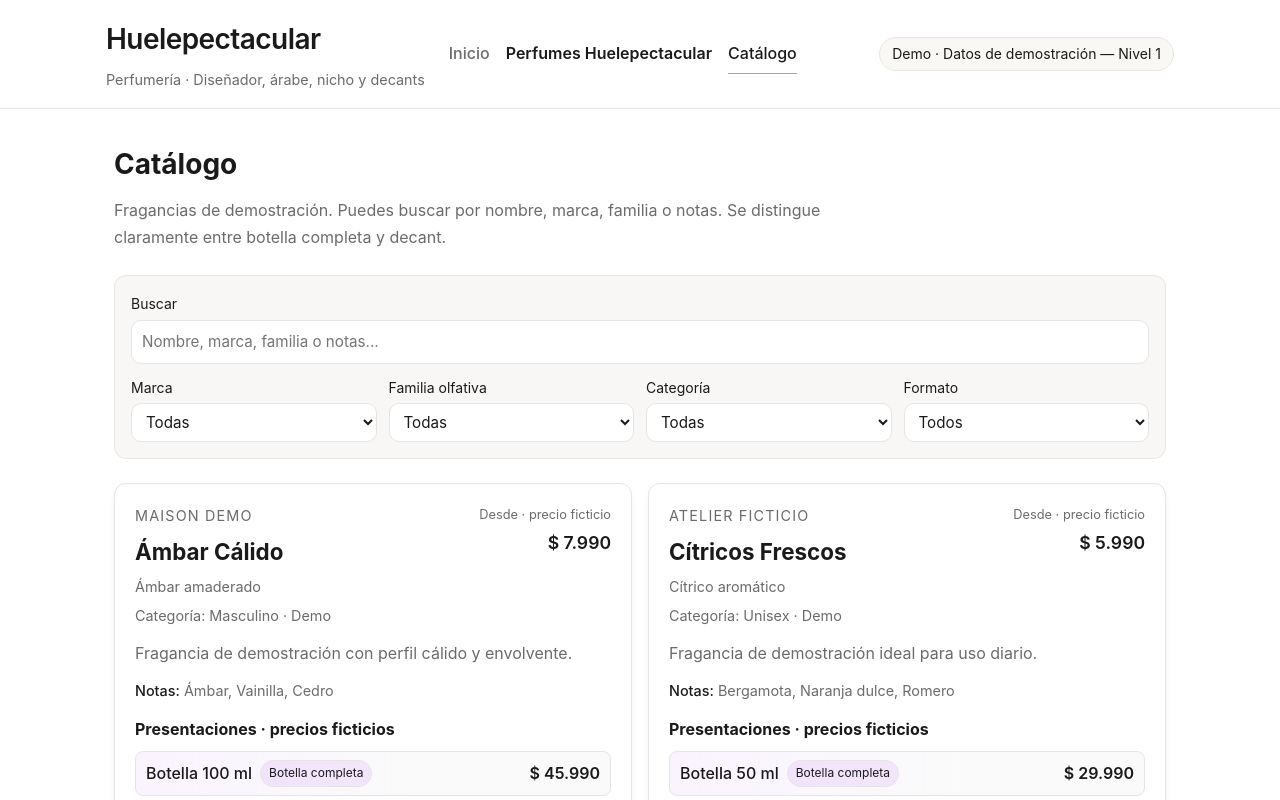
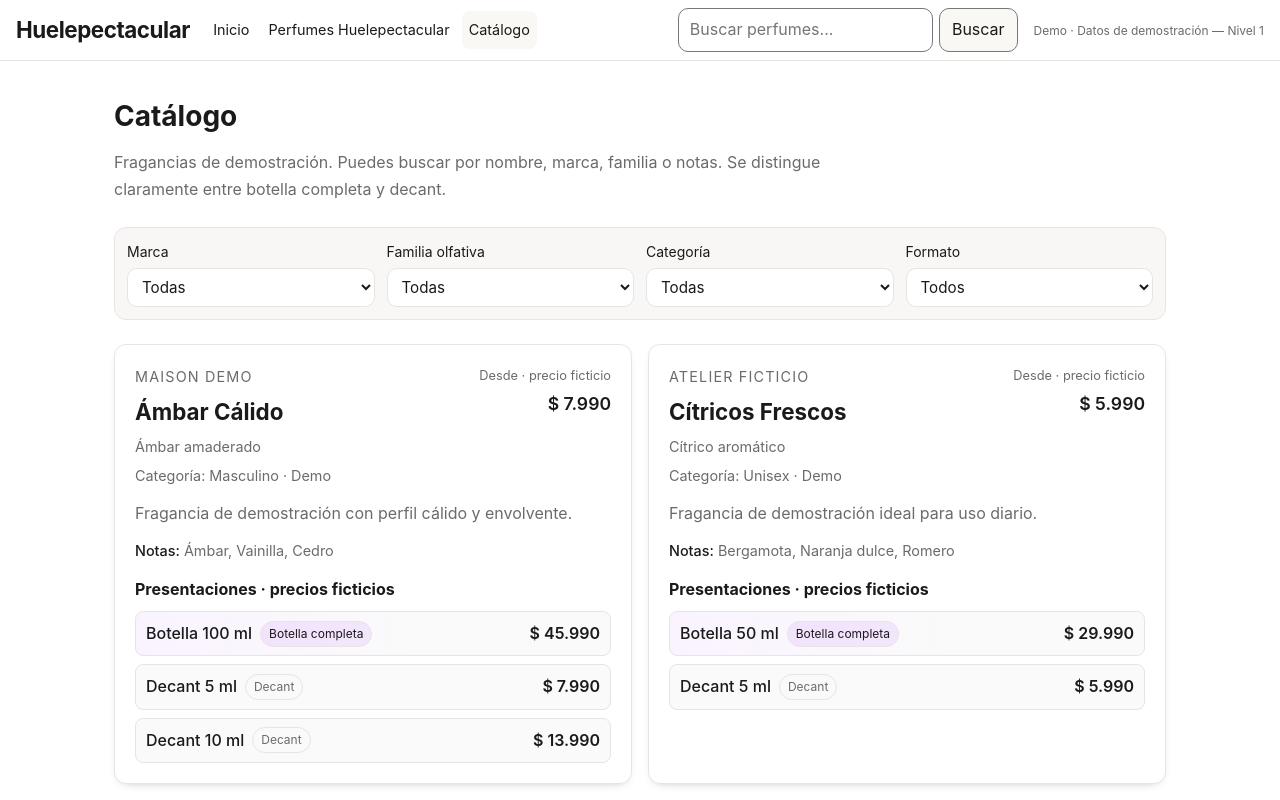
Before and after one commit to aissaack/Perfumeria-HP, a React (Vite) app in the folder apps/web/: page /catalogo in a window 1280 px wide. Shown: the top 800 px of the page. Built offline with nearby package versions, Linux system fonts and the light colour scheme.

Commit message:
feat: mantener busqueda y filtros accesibles

```diff
--- a/apps/web/src/components/Header.css
+++ b/apps/web/src/components/Header.css
@@ -1,107 +1,30 @@
-.hp-header {
-  border-bottom: 1px solid var(--border);
-  background: rgba(255, 255, 255, 0.98);
-  backdrop-filter: blur(6px);
-  position: sticky;
-  top: 0;
-  z-index: 10;
+.hp-header { position: sticky; top: 0; z-index: 30; border-bottom: 1px solid var(--border); background: var(--surface); }
+.hp-header__container { max-width: 1360px; margin: 0 auto; padding: 0.5rem 1rem; display: grid; grid-template-columns: 1fr auto; gap: 0.4rem 0.75rem; align-items: center; }
+.hp-header__brand-link { text-decoration: none; min-width: 0; }
+.hp-header__title { color: var(--text-h); font-weight: 650; font-size: clamp(1.1rem, 4vw, 1.4rem); letter-spacing: -0.02em; }
+.hp-header__mobile-demo { margin-left: 0.5rem; color: var(--text-h); font-size: 0.7rem; border: 1px solid var(--border); border-radius: var(--radius-pill); padding: 0.1rem 0.35rem; background: var(--accent-bg); }
+.hp-header__menu-button, .hp-header__search button { min-height: 44px; border: 1px solid var(--control-border, #777); border-radius: var(--radius-md); background: var(--surface); color: var(--text-h); font: inherit; cursor: pointer; padding: 0.35rem 0.75rem; }
+.hp-header__nav { display: none; position: absolute; top: 100%; right: 1rem; min-width: min(18rem, calc(100vw - 2rem)); max-height: min(60vh, 24rem); overflow: auto; padding: 0.5rem; border: 1px solid var(--border); border-radius: var(--radius-md); background: var(--surface); box-shadow: var(--shadow); }
+.hp-header__nav--open { display: flex; flex-direction: column; align-items: stretch; }
+.hp-header__nav-link { color: var(--text-h); text-decoration: none; padding: 0.6rem; border-radius: var(--radius-sm); }
+.hp-header__nav-link:hover, .hp-header__nav-link.is-active { background: var(--accent-bg); color: var(--text-h); }
+.hp-header__search { grid-column: 1 / -1; display: flex; gap: 0.4rem; min-width: 0; }
+.hp-header__search input { min-width: 0; flex: 1; width: 100%; min-height: 44px; border: 1px solid var(--control-border, #777); border-radius: var(--radius-md); padding: 0.4rem 0.7rem; background: var(--surface); color: var(--text-h); font: inherit; }
+.hp-header__search button { background: var(--accent-bg); }
+.hp-header__demo { position: absolute; width: 1px; height: 1px; overflow: hidden; clip-path: inset(50%); }
+.hp-header__demo-badge { font-size: 0.75rem; color: var(--text); }
+.hp-header__sr-only { position: absolute; width: 1px; height: 1px; padding: 0; margin: -1px; overflow: hidden; clip: rect(0, 0, 0, 0); white-space: nowrap; border: 0; }
+.hp-header :focus-visible { outline: 2px solid var(--accent-strong); outline-offset: 2px; }
+@media (min-width: 768px) {
+  .hp-header__mobile-demo { display: none; }
+  .hp-header__container { grid-template-columns: auto 1fr auto; gap: 0.4rem 1rem; }
+  .hp-header__menu-button { display: none; }
+  .hp-header__nav, .hp-header__nav--open { display: flex; position: static; min-width: 0; max-height: none; overflow: visible; flex-direction: row; flex-wrap: wrap; gap: 0.3rem; padding: 0; border: 0; box-shadow: none; background: transparent; }
+  .hp-header__nav-link { padding: 0.45rem; font-size: 0.9rem; }
+  .hp-header__search { grid-column: 1 / 3; }
+  .hp-header__demo { position: static; width: auto; height: auto; overflow: visible; clip-path: none; }
 }
-
-.hp-header__container {
-  max-width: 1100px;
-  margin: 0 auto;
-  padding: var(--space-4) var(--space-4);
-  display: grid;
-  grid-template-columns: 1fr;
-  gap: var(--space-3);
-  align-items: center;
+@media (min-width: 1100px) {
+  .hp-header__container { grid-template-columns: auto 1fr minmax(220px, 340px) auto; }
+  .hp-header__search { grid-column: auto; }
 }
-
-.hp-header__brand-link {
-  display: flex;
-  flex-direction: column;
-  gap: var(--space-1);
-  text-decoration: none;
-}
-
-.hp-header__title {
-  font-size: 1.5rem;
-  letter-spacing: -0.02em;
-  color: var(--text-h);
-  font-weight: 600;
-}
-
-.hp-header__subtitle {
-  color: var(--text);
-  font-size: 0.9rem;
-}
-
-.hp-header__nav {
-  display: flex;
-  align-items: center;
-  gap: var(--space-4);
-  flex-wrap: wrap;
-}
-
-.hp-header__nav-link {
-  text-decoration: none;
-  color: var(--text);
-  font-weight: 500;
-  padding: var(--space-1) 0;
-  position: relative;
-  transition: color var(--transition-fast);
-}
-
-.hp-header__nav-link:hover,
-.hp-header__nav-link:focus-visible {
-  color: var(--text-h);
-}
-
-.hp-header__nav-link.is-active {
-  color: var(--text-h);
-}
-
-.hp-header__nav-link.is-active::after {
-  content: '';
-  position: absolute;
-  left: 0;
-  bottom: -2px;
-  width: 100%;
-  height: 1px;
-  background: var(--accent);
-}
-
-.hp-header__nav-link--highlight {
-  font-weight: 600;
-  color: var(--text-h);
-}
-
-.hp-header__demo {
-  display: flex;
-  align-items: center;
-  justify-content: flex-start;
-}
-
-.hp-header__demo-badge {
-  display: inline-flex;
-  align-items: center;
-  padding: var(--space-1) var(--space-3);
-  border-radius: var(--radius-pill);
-  border: 1px solid var(--border);
-  background: var(--accent-bg);
-  color: var(--text-h);
-  font-size: 0.875rem;
-}
-
-@media (min-width: 640px) {
-  .hp-header__container {
-    grid-template-columns: auto 1fr auto;
-    gap: var(--space-5);
-  }
-  .hp-header__title {
-    font-size: 1.75rem;
-  }
-  .hp-header__demo {
-    justify-content: flex-end;
-  }
-}
--- a/apps/web/src/components/Header.tsx
+++ b/apps/web/src/components/Header.tsx
@@ -1,34 +1,68 @@
-import { NavLink } from 'react-router';
+import { useEffect, useRef, useState } from 'react';
+import type { FormEvent, KeyboardEvent } from 'react';
+import { NavLink, useLocation, useNavigate } from 'react-router';
 import './Header.css';
 
 interface HeaderProps {
   demoLabel?: string;
+  searchValue?: string;
+  onSearchChange?: (value: string) => void;
 }
 
-export function Header({ demoLabel = 'Datos de demostración' }: HeaderProps) {
+export function Header({ demoLabel = 'Datos de demostración', searchValue, onSearchChange }: HeaderProps) {
+  const [draft, setDraft] = useState('');
+  const [menuOpen, setMenuOpen] = useState(false);
+  const headerRef = useRef<HTMLElement>(null);
+  const menuButtonRef = useRef<HTMLButtonElement>(null);
+  const location = useLocation();
+  const navigate = useNavigate();
+  const isOwn = location.pathname.startsWith('/perfumes-huelepectacular');
+
+  useEffect(() => {
+    const header = headerRef.current;
+    if (!header) return;
+    const update = () => document.documentElement.style.setProperty('--header-height', `${header.offsetHeight}px`);
+    const observer = new ResizeObserver(update);
+    observer.observe(header);
+    update();
+    return () => { observer.disconnect(); document.documentElement.style.removeProperty('--header-height'); };
+  }, []);
+
+  function submitSearch(event: FormEvent<HTMLFormElement>) {
+    event.preventDefault();
+    if (onSearchChange) return;
+    const query = draft.trim();
+    const params = new URLSearchParams();
+    if (query) params.set('q', query);
+    navigate({ pathname: isOwn ? '/perfumes-huelepectacular' : '/catalogo', search: params.toString() ? `?${params}` : '' });
+  }
+
+  function handleMenuKey(event: KeyboardEvent<HTMLElement>) {
+    if (event.key === 'Escape' && menuOpen) {
+      setMenuOpen(false);
+      menuButtonRef.current?.focus();
+    }
+  }
+
   return (
-    <header className="hp-header">
+    <header ref={headerRef} className="hp-header" onKeyDown={handleMenuKey}>
       <div className="hp-header__container">
-        <div className="hp-header__brand">
-          <NavLink to="/" className="hp-header__brand-link" aria-label="Ir al inicio de Huelepectacular">
-            <span className="hp-header__title">Huelepectacular</span>
-            <span className="hp-header__subtitle">Perfumería · Diseñador, árabe, nicho y decants</span>
-          </NavLink>
-        </div>
-        <nav className="hp-header__nav" aria-label="Navegación principal">
-          <NavLink to="/" className={({ isActive }) => `hp-header__nav-link ${isActive ? 'is-active' : ''}`} end>
-            Inicio
-          </NavLink>
-          <NavLink to="/perfumes-huelepectacular" className={({ isActive }) => `hp-header__nav-link hp-header__nav-link--highlight ${isActive ? 'is-active' : ''}`}>
-            Perfumes Huelepectacular
-          </NavLink>
-          <NavLink to="/catalogo" className={({ isActive }) => `hp-header__nav-link ${isActive ? 'is-active' : ''}`}>
-            Catálogo
-          </NavLink>
+        <NavLink to="/" className="hp-header__brand-link" aria-label="Ir al inicio de Huelepectacular">
+          <span className="hp-header__title">Huelepectacular</span>
+          <span className="hp-header__mobile-demo">Demo</span>
+        </NavLink>
+        <button ref={menuButtonRef} type="button" className="hp-header__menu-button" aria-expanded={menuOpen} aria-controls="main-navigation" onClick={() => setMenuOpen((open) => !open)}>{menuOpen ? 'Cerrar menú' : 'Menú'}</button>
+        <nav id="main-navigation" className={`hp-header__nav${menuOpen ? ' hp-header__nav--open' : ''}`} aria-label="Navegación principal">
+          <NavLink to="/" onClick={() => setMenuOpen(false)} className={({ isActive }) => `hp-header__nav-link ${isActive ? 'is-active' : ''}`} end>Inicio</NavLink>
+          <NavLink to="/perfumes-huelepectacular" onClick={() => setMenuOpen(false)} className={({ isActive }) => `hp-header__nav-link hp-header__nav-link--highlight ${isActive ? 'is-active' : ''}`}>Perfumes Huelepectacular</NavLink>
+          <NavLink to="/catalogo" onClick={() => setMenuOpen(false)} className={({ isActive }) => `hp-header__nav-link ${isActive ? 'is-active' : ''}`}>Catálogo</NavLink>
         </nav>
-        <div className="hp-header__demo" aria-label={demoLabel}>
-          <span className="hp-header__demo-badge">Demo · {demoLabel}</span>
-        </div>
+        <form className="hp-header__search" role="search" onSubmit={submitSearch}>
+          <label className="hp-header__sr-only" htmlFor="header-search">Buscar productos</label>
+          <input id="header-search" type="search" placeholder="Buscar perfumes..." value={searchValue ?? draft} onChange={(event) => onSearchChange ? onSearchChange(event.target.value) : setDraft(event.target.value)} />
+          <button type="submit">Buscar</button>
+        </form>
+        <div className="hp-header__demo" aria-label={demoLabel}><span className="hp-header__demo-badge">Demo · {demoLabel}</span></div>
       </div>
     </header>
   );
--- a/apps/web/src/pages/CatalogPage.css
+++ b/apps/web/src/pages/CatalogPage.css
@@ -168,13 +168,37 @@
 }
 
 .catalog-page__filters {
+  position: sticky;
+  top: var(--header-height, 0px);
+  z-index: 20;
   border: 1px solid var(--border);
   border-radius: var(--radius-lg);
-  padding: var(--space-4);
+  padding: var(--space-2);
   display: flex;
   flex-direction: column;
   gap: var(--space-3);
   background: var(--bg-subtle);
+}
+
+.catalog-page__filters-toggle, .catalog-page__filters-close {
+  min-height: 44px;
+  border: 1px solid var(--control-border, #777);
+  border-radius: var(--radius-md);
+  background: var(--surface);
+  color: var(--text-h);
+  padding: 0.4rem 0.8rem;
+  font: inherit;
+  cursor: pointer;
+}
+.catalog-page__filters-toggle { align-self: flex-start; }
+.catalog-page__filters-panel { display: none; }
+.catalog-page__filters-panel--open { display: flex; flex-direction: column; gap: var(--space-3); max-height: max(100px, calc(100dvh - var(--header-height, 0px) - 70px)); overflow-y: auto; padding: 0.25rem; }
+.catalog-page__filters-close { align-self: flex-start; }
+.catalog-page__filters-toggle:focus-visible, .catalog-page__filters-close:focus-visible { outline: 2px solid var(--accent-strong); outline-offset: 2px; }
+@media (min-width: 768px) {
+  .catalog-page__filters { padding: var(--space-3); }
+  .catalog-page__filters-toggle, .catalog-page__filters-close { display: none; }
+  .catalog-page__filters-panel, .catalog-page__filters-panel--open { display: flex; flex-direction: column; gap: var(--space-2); max-height: max(100px, calc(100dvh - var(--header-height, 0px) - 80px)); overflow-y: auto; }
 }
 
 .catalog-page__filter-row {
--- a/apps/web/src/pages/CatalogPage.tsx
+++ b/apps/web/src/pages/CatalogPage.tsx
@@ -1,5 +1,5 @@
-import { useEffect, useMemo, useState } from 'react';
-import { useLocation, useSearchParams } from 'react-router';
+import { useEffect, useMemo, useRef, useState } from 'react';
+import { useSearchParams } from 'react-router';
 import { Header } from '../components/Header';
 import { Footer } from '../components/Footer';
 import { ProductCard } from '../features/catalog/components/ProductCard';
@@ -30,6 +30,16 @@ const FORMAT_OPTIONS: Array<{ value: ProductFormat | 'all'; label: string }> = [
   { value: 'decant', label: 'Decant' },
 ];
 
+function buildFilterParams(filters: Omit<CatalogFilters, 'section'>): URLSearchParams {
+  const params = new URLSearchParams();
+  if (filters.query.trim()) params.set('q', filters.query.trim());
+  if (filters.brandId) params.set('brand', filters.brandId);
+  if (filters.family) params.set('family', filters.family);
+  if (filters.category !== 'all') params.set('category', filters.category);
+  if (filters.format !== 'all') params.set('format', filters.format);
+  return params;
+}
+
 interface CatalogPageProps {
   section?: 'own' | 'general';
   title?: string;
@@ -37,7 +47,8 @@ interface CatalogPageProps {
 }
 
 export function CatalogPage({ section = 'general', title, description }: CatalogPageProps = {}) {
-  const location = useLocation();
+  const [filtersOpen, setFiltersOpen] = useState(false);
+  const filterButtonRef = useRef<HTMLButtonElement>(null);
   const [searchParams, setSearchParams] = useSearchParams();
   const [filters, setFilters] = useState<Omit<CatalogFilters, 'section'>>(() => {
     const query = searchParams.get('q') || '';
@@ -61,13 +72,7 @@ export function CatalogPage({ section = 'general', title, description }: Catalog
   const isLoading = loading || loadedSection !== section;
 
   useEffect(() => {
-    const next = new URLSearchParams();
-    if (filters.query.trim()) next.set('q', filters.query.trim());
-    if (filters.brandId) next.set('brand', filters.brandId);
-    if (filters.family) next.set('family', filters.family);
-    if (filters.category !== 'all') next.set('category', filters.category);
-    if (filters.format !== 'all') next.set('format', filters.format);
-    setSearchParams(next, { replace: true });
+    setSearchParams(buildFilterParams(filters), { replace: true });
   }, [filters, setSearchParams]);
 
   useEffect(() => {
@@ -107,6 +112,13 @@ export function CatalogPage({ section = 'general', title, description }: Catalog
     );
   }, [filters]);
 
+  const activeFilterCount = Number(filters.brandId !== null) + Number(filters.family !== null) + Number(filters.category !== 'all') + Number(filters.format !== 'all');
+
+  function closeFilters() {
+    setFiltersOpen(false);
+    filterButtonRef.current?.focus();
+  }
+
   function resetFilters() {
     setFilters(DEFAULT_FILTERS);
   }
@@ -122,7 +134,7 @@ export function CatalogPage({ section = 'general', title, description }: Catalog
 
   return (
     <div className={pageClass}>
-      <Header demoLabel="Datos de demostración — Nivel 1" />
+      <Header demoLabel="Datos de demostración — Nivel 1" searchValue={filters.query} onSearchChange={(query) => setFilters((current) => ({ ...current, query }))} />
 
       <main className="catalog-page__main">
         {section === 'own' && (
@@ -171,21 +183,11 @@ export function CatalogPage({ section = 'general', title, description }: Catalog
           </section>
         )}
 
-        <section className="catalog-page__filters" aria-label="Filtros del catálogo">
-          <div className="catalog-page__filter-row">
-            <label className="catalog-page__field catalog-page__field--search">
-              <span className="catalog-page__field-label">Buscar</span>
-              <input
-                type="search"
-                className="catalog-page__input"
-                placeholder="Nombre, marca, familia o notas..."
-                value={filters.query}
-                onChange={(e) => setFilters((f) => ({ ...f, query: e.target.value }))}
-                aria-label="Buscar productos"
-              />
-            </label>
-          </div>
-
+        <section className="catalog-page__filters" aria-label="Filtros del catálogo" onKeyDown={(event) => { if (event.key === 'Escape' && filtersOpen) { event.stopPropagation(); closeFilters(); } }}>
+          <button ref={filterButtonRef} type="button" className="catalog-page__filters-toggle" aria-expanded={filtersOpen} aria-controls="catalog-filters-panel" onClick={() => setFiltersOpen((open) => !open)}>
+            Filtros{activeFilterCount > 0 ? ` (${activeFilterCount})` : ''}
+          </button>
+          <div id="catalog-filters-panel" className={`catalog-page__filters-panel${filtersOpen ? ' catalog-page__filters-panel--open' : ''}`}>
           <div className={`catalog-page__filter-row catalog-page__filter-row--grid${section === 'own' ? ' catalog-page__filter-row--own' : ''}`}>
             {section === 'general' && (
               <>
@@ -271,6 +273,8 @@ export function CatalogPage({ section = 'general', title, description }: Catalog
               </button>
             </div>
           )}
+          <button type="button" className="catalog-page__filters-close" onClick={closeFilters}>Cerrar filtros</button>
+          </div>
         </section>
 
         <section className="catalog-page__results" aria-live="polite" aria-busy={isLoading}>
@@ -296,7 +300,7 @@ export function CatalogPage({ section = 'general', title, description }: Catalog
                 ? items.flatMap((item) => item.presentations
                     .filter((presentation) => filters.format === 'all' || presentation.format === filters.format)
                     .map((presentation) => (
-                      <OwnPresentationCard key={presentation.id} item={item} presentation={presentation} returnSearch={location.search} />
+                      <OwnPresentationCard key={presentation.id} item={item} presentation={presentation} returnSearch={buildFilterParams(filters).toString() ? `?${buildFilterParams(filters)}` : ''} />
                     )))
                 : items.map((item) => <ProductCard key={item.id} item={item} />)}
             </div>
```
